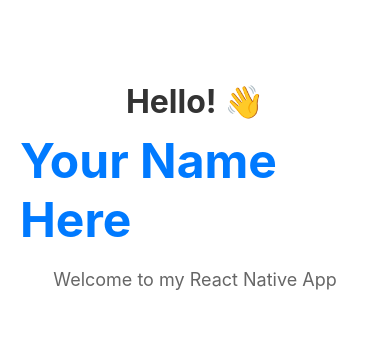
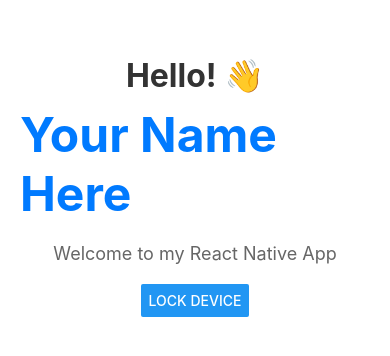
Before and after one commit to sendilb191/no-sleep-react-own, a React Native app: screen / in a window 390 px wide. Shown: the part 236-592 px from the top of the page. Built offline with nearby package versions, Linux system fonts and the light colour scheme.

Commit message:
Add button to lock Android device

```diff
--- a/App.js
+++ b/App.js
@@ -1,7 +1,25 @@
 import React from "react";
-import { SafeAreaView, StyleSheet, Text, View, StatusBar } from "react-native";
+import {
+  SafeAreaView,
+  StyleSheet,
+  Text,
+  View,
+  StatusBar,
+  Button,
+  NativeModules,
+} from "react-native";
+
+const { DeviceLock } = NativeModules;
 
 function App() {
+  const lockDevice = () => {
+    if (DeviceLock && DeviceLock.lockNow) {
+      DeviceLock.lockNow();
+    } else {
+      console.warn("Device lock functionality is not available.");
+    }
+  };
+
   return (
     <SafeAreaView style={styles.container}>
       <StatusBar barStyle="dark-content" backgroundColor="#ffffff" />
@@ -9,6 +27,7 @@ function App() {
         <Text style={styles.title}>Hello! 👋</Text>
         <Text style={styles.name}>Your Name Here</Text>
         <Text style={styles.subtitle}>Welcome to my React Native App</Text>
+        <Button title="Lock Device" onPress={lockDevice} />
       </View>
     </SafeAreaView>
   );
@@ -41,6 +60,7 @@ const styles = StyleSheet.create({
     fontSize: 18,
     color: "#666",
     textAlign: "center",
+    marginBottom: 20,
   },
 });
 
```
